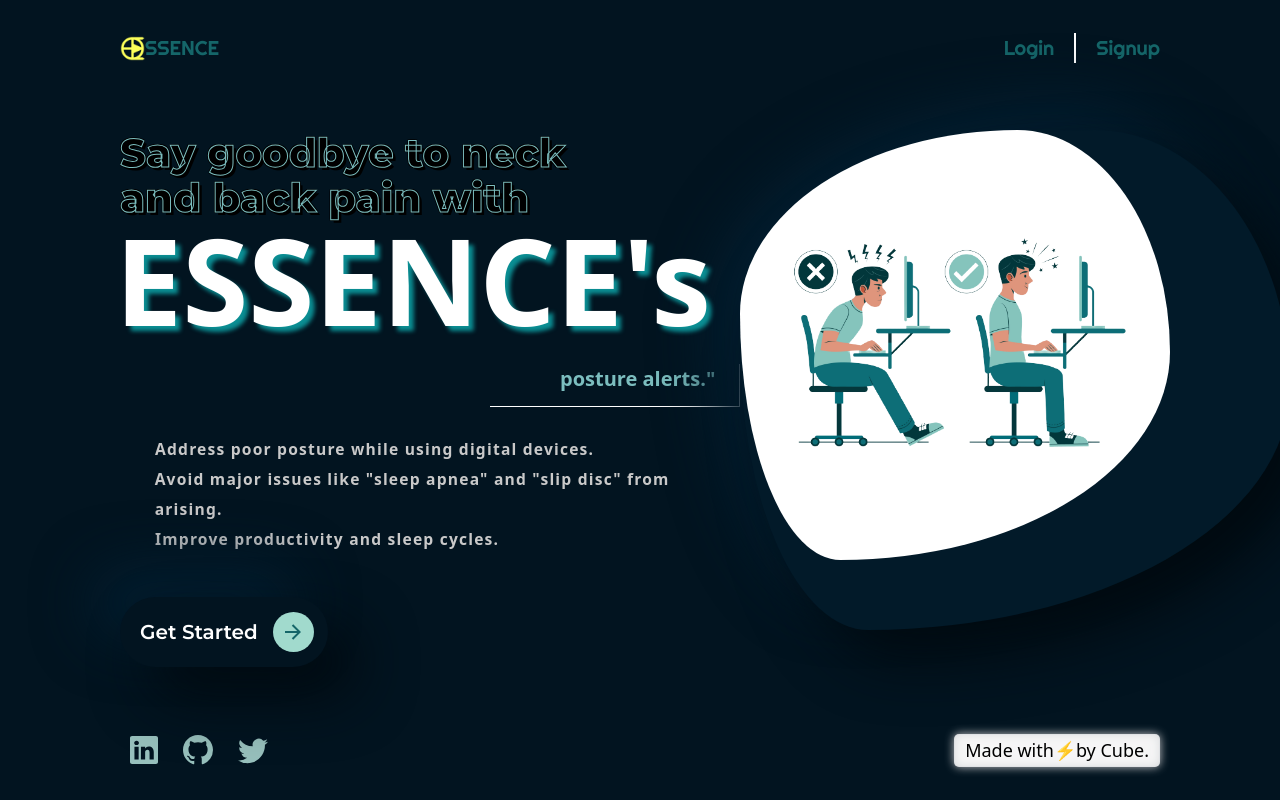
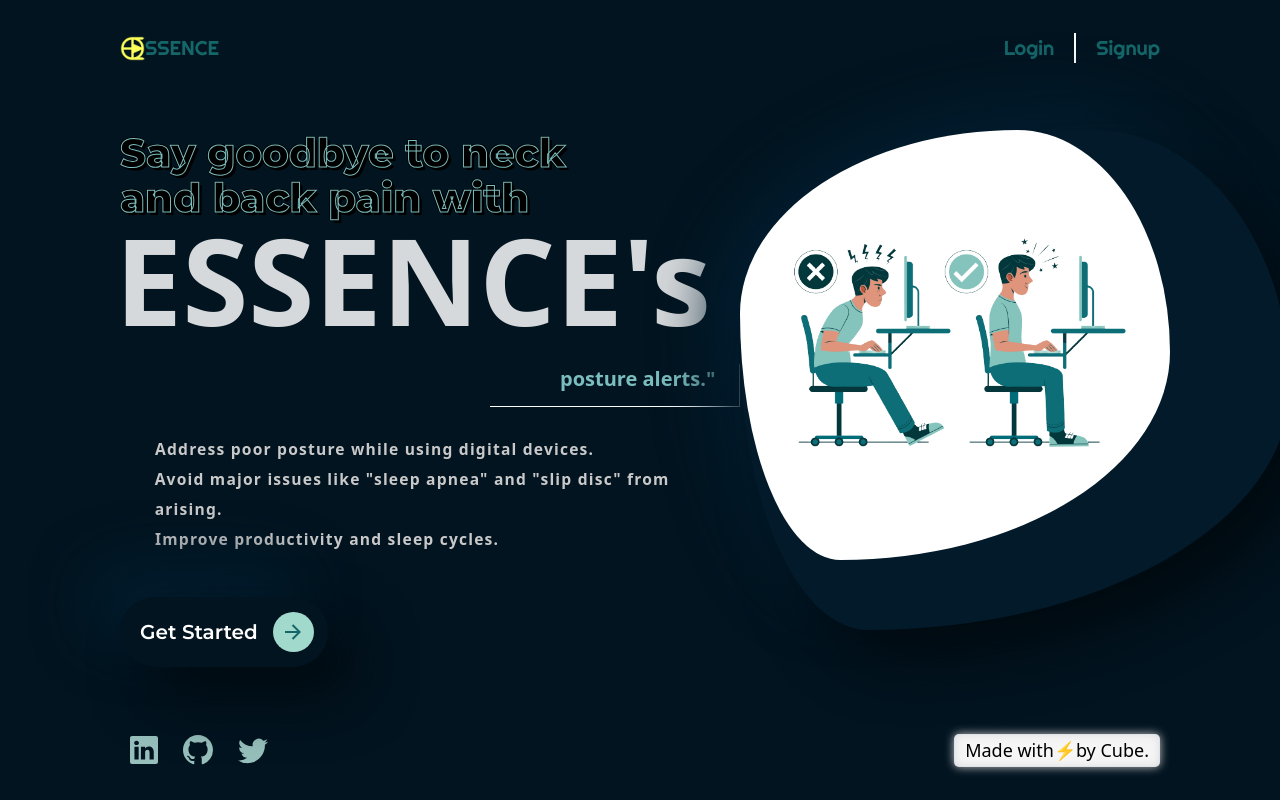
Before and after one commit to ParamPragyan/ESSENCE, a React (Vite) app: page / in a window 1280 px wide. Built offline with nearby package versions, Linux system fonts and the light colour scheme; some icons are missing.

Commit message:
minor changes

```diff
--- a/src/App.css
+++ b/src/App.css
@@ -74,9 +74,9 @@ box-shadow:  29px 29px 57px #010a10,
     border-radius: 56% 44% 28% 72% / 38% 33% 67% 62% ;
   }
 
-  .m-txt{
+  /* .m-txt{
     filter: drop-shadow(5px 5px 2px rgb(10, 142, 147));
-  }
+  } */
   /* .lower-txt {
     box-shadow:  29px 29px 57px #010a10,
              -29px -29px 57px #021929;
--- a/src/Components/HomeEssence.jsx
+++ b/src/Components/HomeEssence.jsx
@@ -36,7 +36,7 @@ const HomeEssence = () => {
             </h1>
           </div>
           <div className="main-txt">
-            <h1 className="m-txt h-[18vh] text-[#ffffff] font-[Noto+Sans] ml-[-.5rem] font-[900] text-[12rem] leading-[12rem] ">
+            <h1 className="m-txt h-[18vh] text-[#ffffffd6] font-[Noto+Sans] ml-[-.5rem] font-[900] text-[12rem] leading-[12rem] ">
               ESSENCE's{" "}
             </h1>
             <div className="main-side-txt border-[#ffffff] w-[25rem] h-[4.3rem] border-b-[.1rem] border-r-[.1rem] ml-[37rem]">
```
